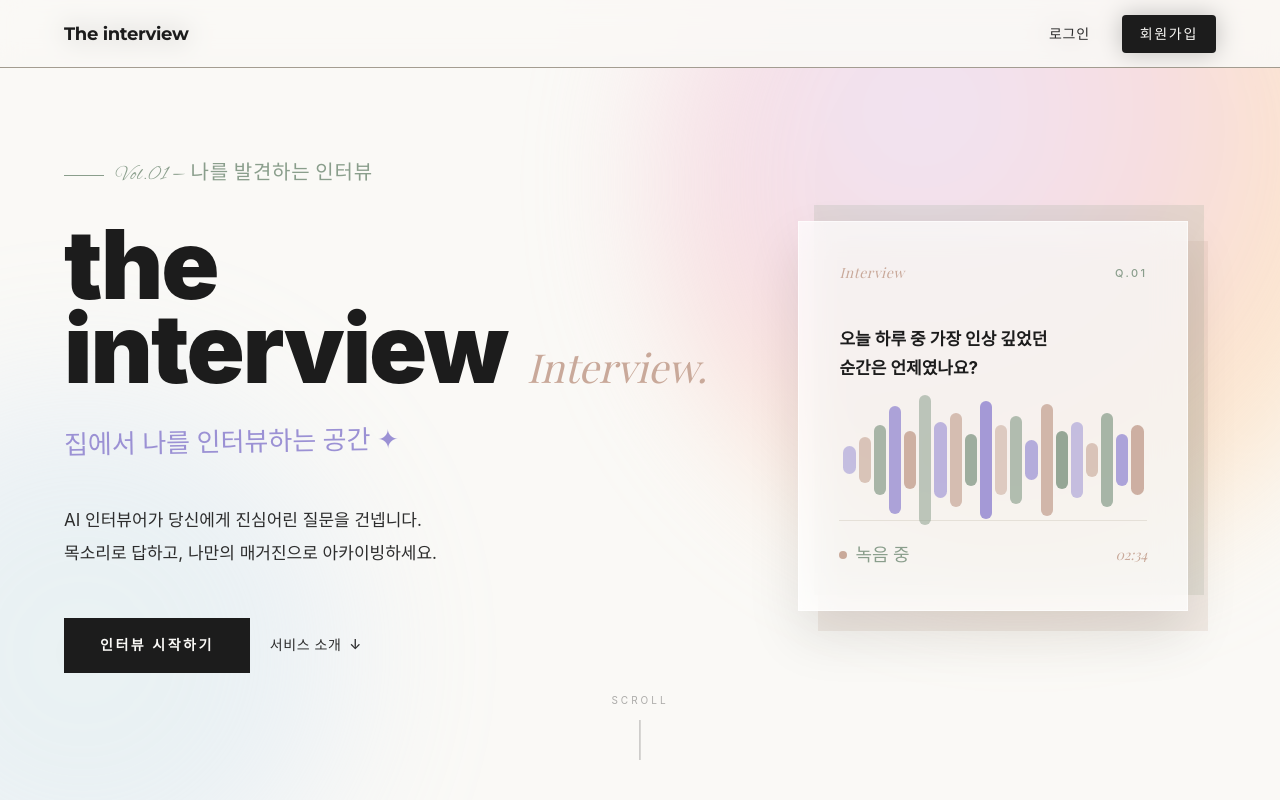
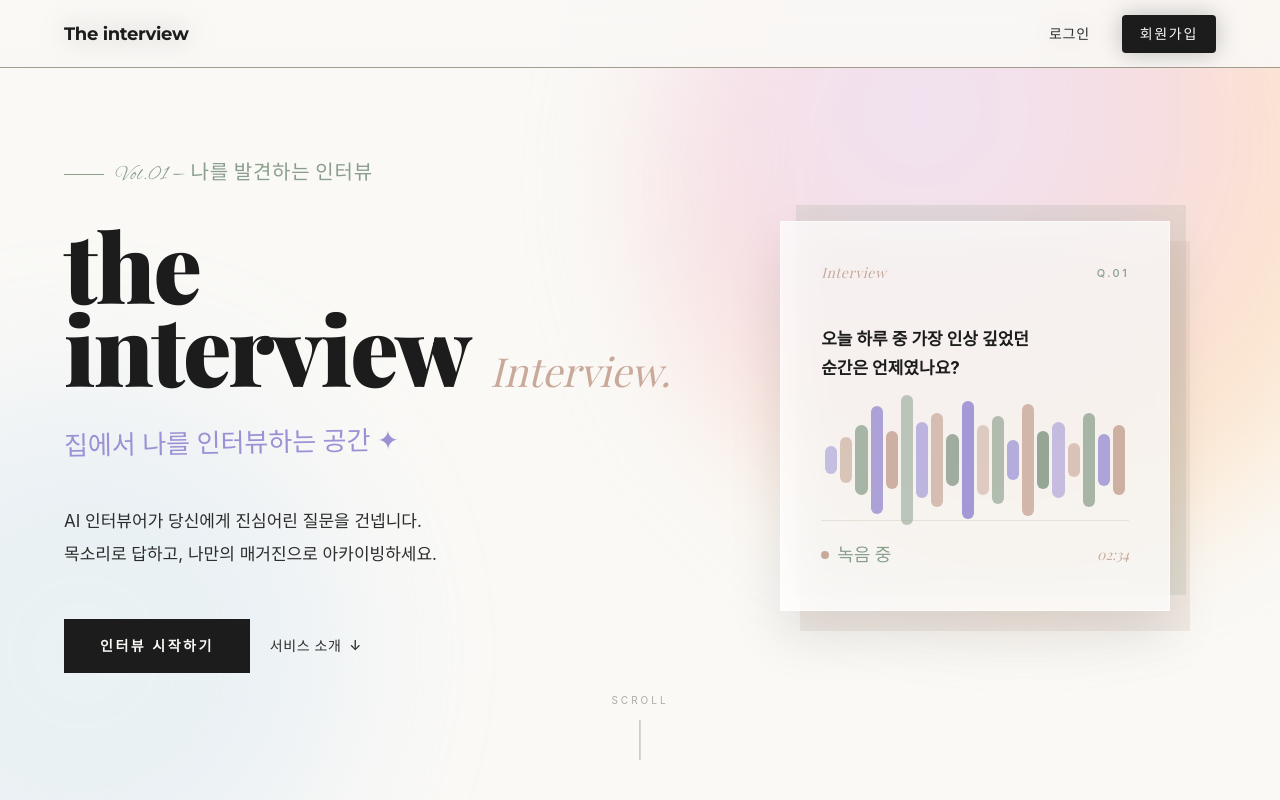
Before and after one commit to wynsumhi/the-interview, a Next.js app in the folder fe/: page / in a window 1280 px wide. Shown: the top 800 px of the page. Built offline with nearby package versions, Linux system fonts and the light colour scheme; a web font is replaced by a local one.

Commit message:
S14P21A307-346 style: 인트로 타이틀 h1에 Playfair Display 적용

```diff
--- a/fe/src/components/intro/IntroSection.module.css
+++ b/fe/src/components/intro/IntroSection.module.css
@@ -78,6 +78,7 @@
 }
 
 .h1 {
+  font-family: var(--font-playfair);
   font-size: 96px;
   font-weight: 900;
   line-height: 0.87;
```
